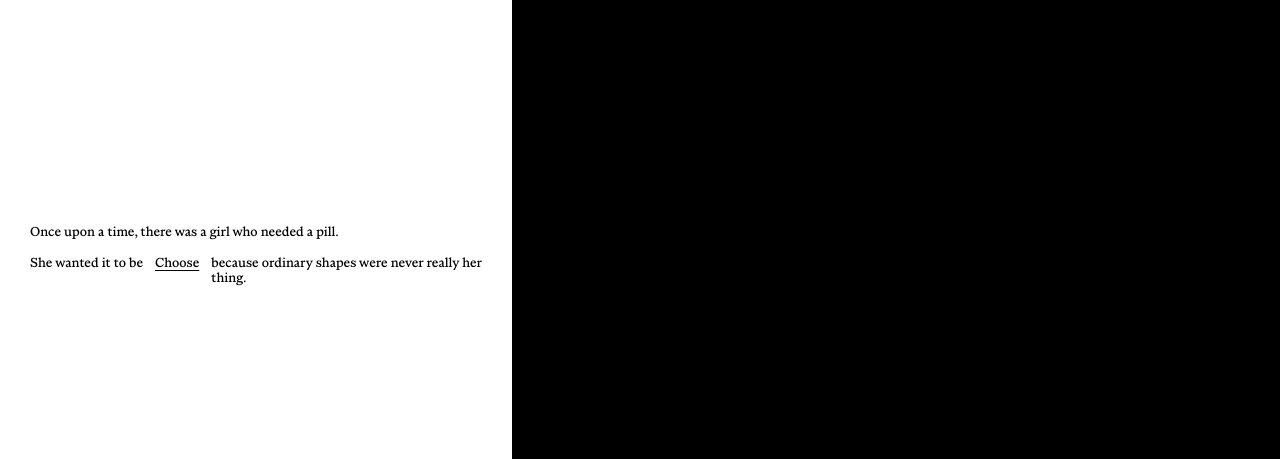
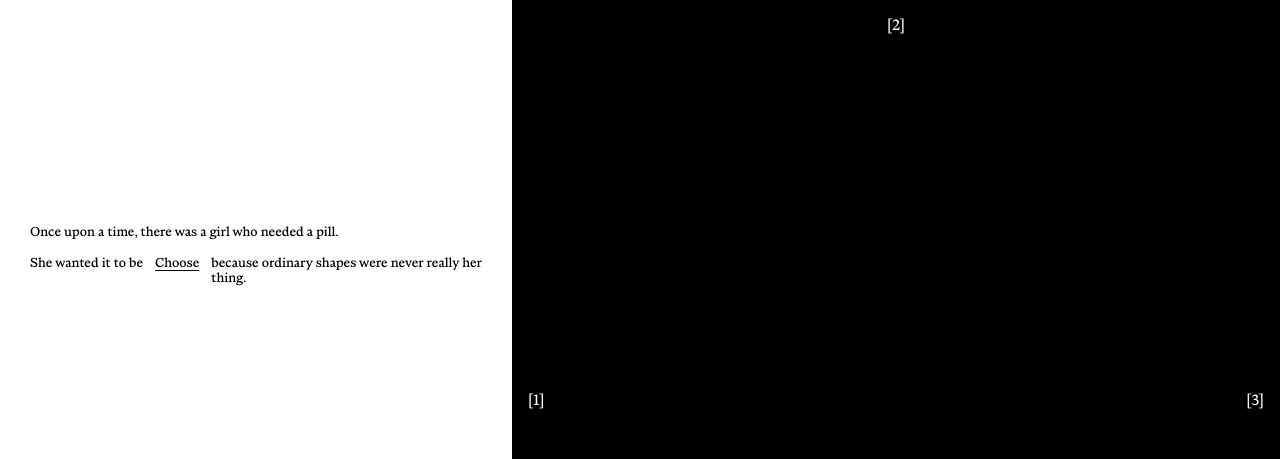
Before and after one commit to saadondaniella/configurator, a React (Vite) app: page / in a window 1280 px wide. Shown: the top 459 px of the page. Built offline with nearby package versions, Linux system fonts and the light colour scheme; no server answers.

Commit message:
Add: 3d-model viewcontrols

```diff
--- a/src/App.css
+++ b/src/App.css
@@ -91,9 +91,9 @@ body,
 .three-scene {
   width: 60%;
   height: 100vh;
-
   display: flex;
   flex-direction: column;
+  position: relative;
 }
 
 .three-scene canvas {
@@ -157,3 +157,46 @@ body,
 .cart-button:hover {
   opacity: 0.5;
 }
+
+.view-controls {
+  position: absolute;
+  inset: 0;
+  pointer-events: none;
+}
+
+.view-control {
+  position: absolute;
+
+  padding: 0;
+  border: 0;
+  background: transparent;
+
+  font: inherit;
+  color: white;
+  cursor: pointer;
+
+  pointer-events: auto;
+}
+
+
+.view-control-1 {
+  left: 16px;
+  top: 50%;
+  transform: translateY(-50%);
+}
+
+.view-control-2 {
+  top: 16px;
+  left: 50%;
+  transform: translateX(-50%);
+}
+
+.view-control-3 {
+  right: 16px;
+  top: 50%;
+  transform: translateY(-50%);
+}
+
+.view-control:hover {
+  opacity: 0.5;
+}
--- a/src/component/ThreeScene.jsx
+++ b/src/component/ThreeScene.jsx
@@ -1,12 +1,35 @@
-import { useEffect, useRef } from "react";
+import { useEffect, useRef, useState } from "react";
 import * as THREE from "three";
 import { GLTFLoader } from "three/addons/loaders/GLTFLoader.js";
 import { OrbitControls } from "three/addons/controls/OrbitControls.js";
+import ViewControls from "./ViewControls";
 
 function ThreeScene({ form, color, size }) {
   const canvasRef = useRef(null);
   const sceneRef = useRef(null);
   const modelRef = useRef(null);
+
+  const [activeView, setActiveView] = useState(2);
+
+  function handleViewChange(view) {
+    const model = modelRef.current;
+
+    if (!model) return;
+
+    if (view === 1) {
+      model.rotation.y = 0;
+    }
+
+    if (view === 2) {
+      model.rotation.y = Math.PI / 2;
+    }
+
+    if (view === 3) {
+      model.rotation.y = Math.PI;
+    }
+
+    setActiveView(view);
+  }
 
   // SET UP THREE.JS SCENE
   useEffect(() => {
@@ -123,18 +146,21 @@ function ThreeScene({ form, color, size }) {
 
         const model = gltf.scene;
 
-        // CENTER MODEL
+        // FIND CENTER OF MODEL
         const box = new THREE.Box3().setFromObject(model);
         const center = box.getCenter(new THREE.Vector3());
 
-        model.position.x -= center.x;
-        model.position.y -= center.y;
-        model.position.z -= center.z;
+        // MOVE MODEL SO ITS CENTER IS AT 0, 0, 0
+        model.position.sub(center);
 
-        // ADD NEW MODEL
-        scene.add(model);
+        // CREATE A CENTERED GROUP
+        const modelGroup = new THREE.Group();
 
-        modelRef.current = model;
+        modelGroup.add(model);
+        scene.add(modelGroup);
+
+        // SAVE THE GROUP IN THE REF
+        modelRef.current = modelGroup;
 
         console.log("Loaded form:", form);
         console.log("Loaded color:", color);
@@ -154,6 +180,8 @@ function ThreeScene({ form, color, size }) {
     <div className="three-scene">
       <canvas ref={canvasRef}></canvas>
 
+      <ViewControls onViewChange={handleViewChange} />
+
       <div className="product-info">
         <p>Product information</p>
       </div>
--- /dev/null
+++ b/src/component/ViewControls.jsx
@@ -0,0 +1,28 @@
+function ViewControls({ onViewChange }) {
+  return (
+    <div className="view-controls">
+      <button
+        className="view-control view-control-1"
+        onClick={() => onViewChange(1)}
+      >
+        [1]
+      </button>
+
+      <button
+        className="view-control view-control-2"
+        onClick={() => onViewChange(2)}
+      >
+        [2]
+      </button>
+
+      <button
+        className="view-control view-control-3"
+        onClick={() => onViewChange(3)}
+      >
+        [3]
+      </button>
+    </div>
+  );
+}
+
+export default ViewControls;
```
